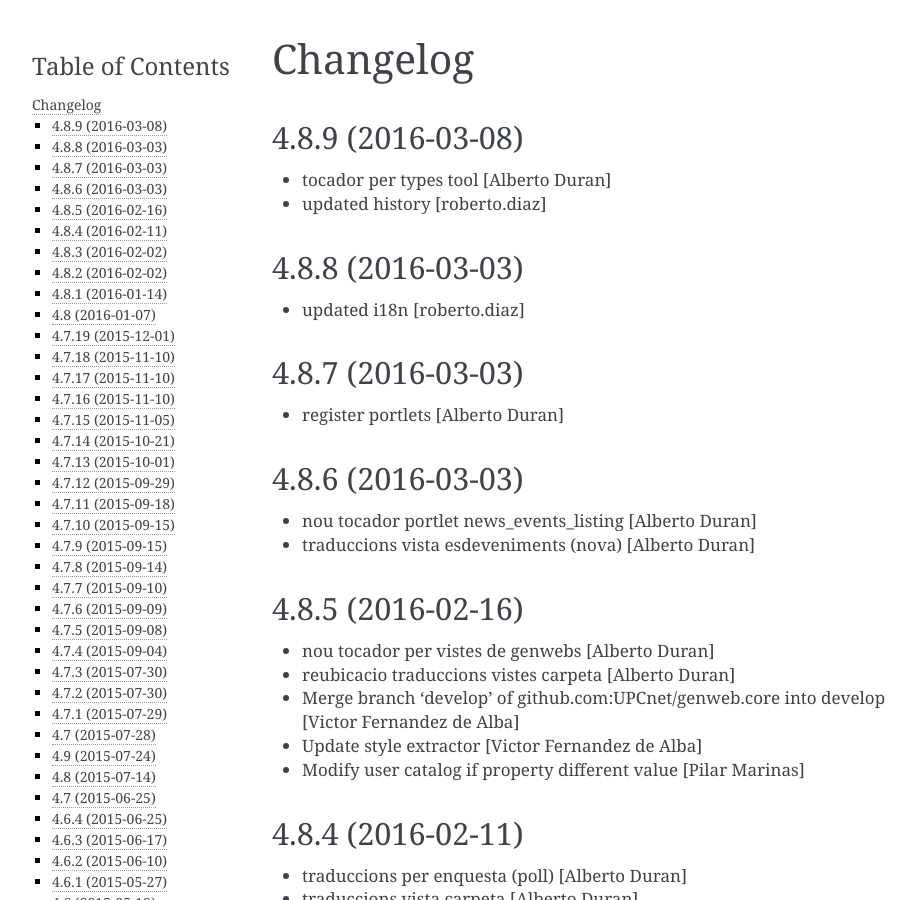
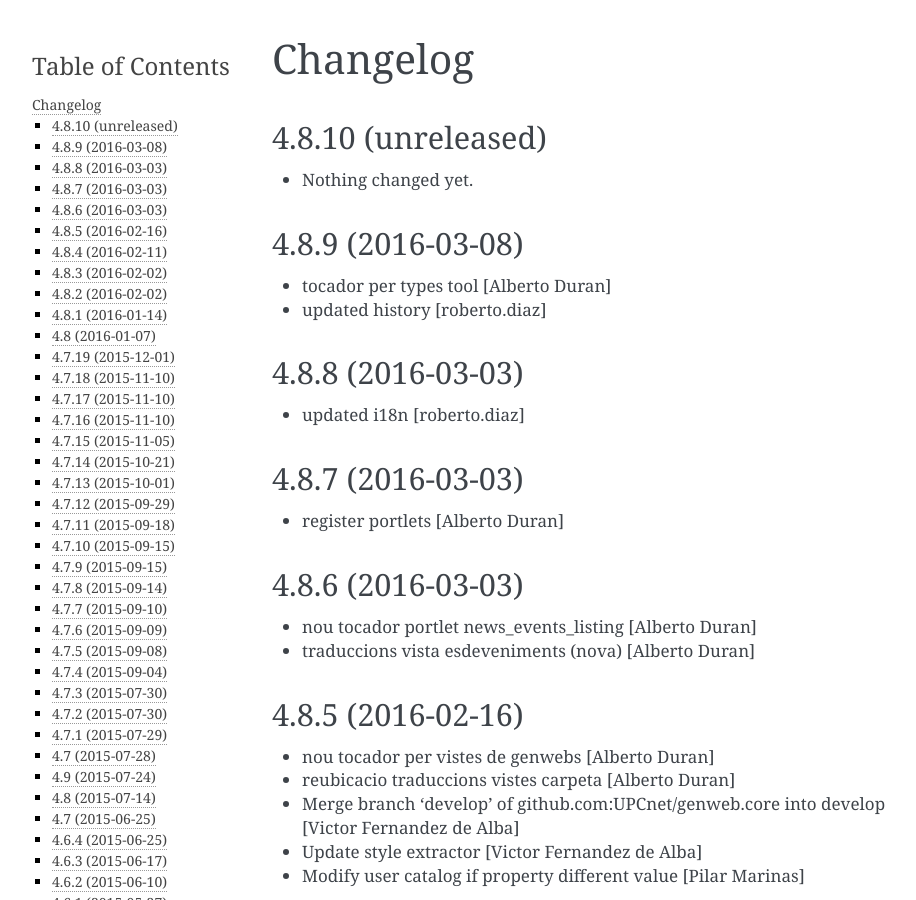
Before and after one commit to UPCnet/genweb.core, a Sphinx documentation site: the page built from docs/HISTORY.rst, in a window 1280 px wide and 900 px high. Shown: the whole window, without its empty margins (148-1064 px from the left). Built offline with Sphinx 7.4.7, drawn with Linux system fonts in a browser that asks for light colours.

Commit message:
Back to development: 4.8.10

```diff
--- a/docs/HISTORY.rst
+++ b/docs/HISTORY.rst
@@ -1,5 +1,11 @@
 Changelog
 =========
+
+4.8.10 (unreleased)
+-------------------
+
+- Nothing changed yet.
+
 
 4.8.9 (2016-03-08)
 ------------------
--- a/setup.py
+++ b/setup.py
@@ -1,7 +1,7 @@
 from setuptools import setup, find_packages
 import os
 
-version = '4.8.9'
+version = '4.8.10.dev0'
 
 README = open('README.rst').read()
 HISTORY = open(os.path.join('docs', 'HISTORY.rst')).read()
```
